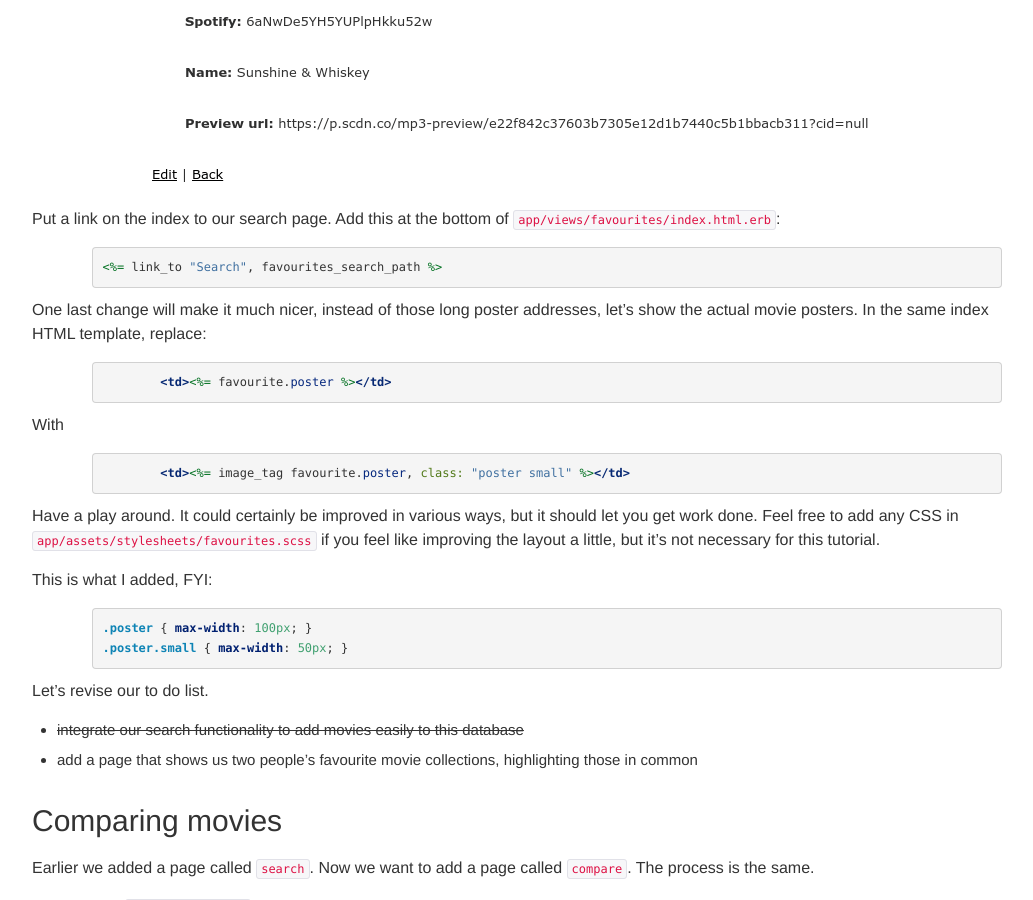
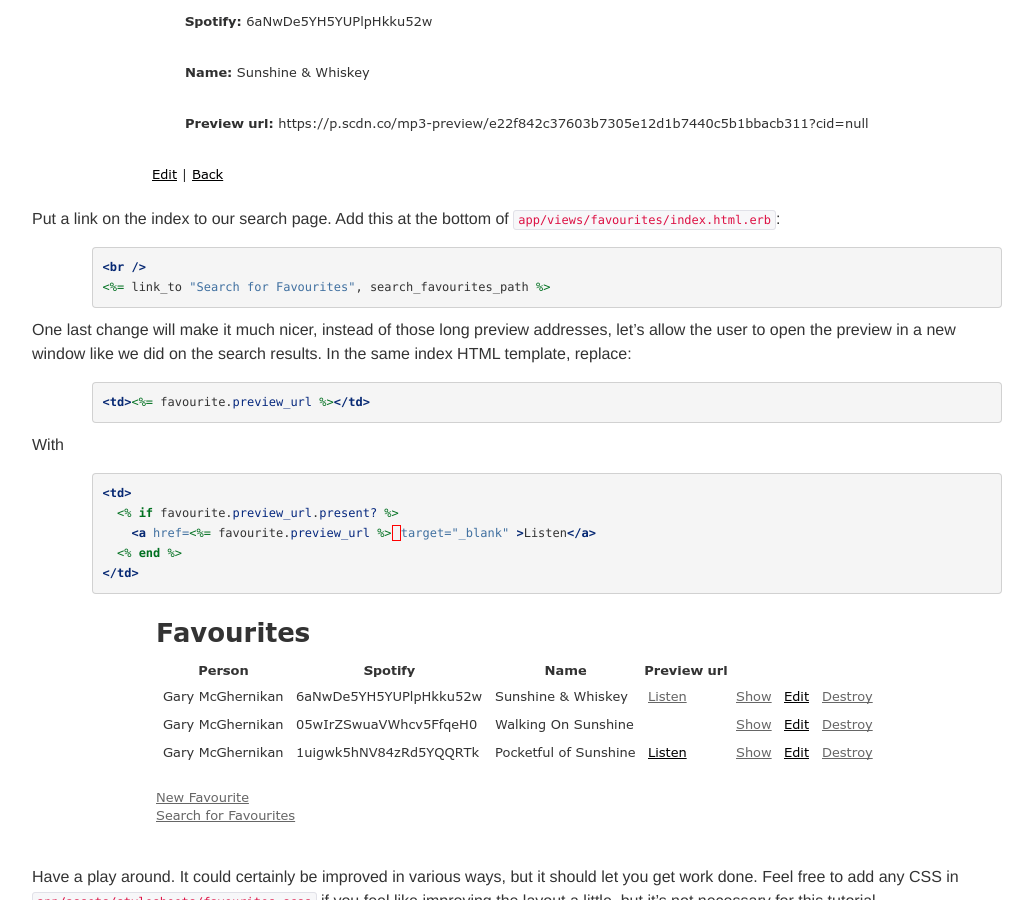
Before and after one commit to tracymu/api-tutorial, a Jekyll site: the page built from _posts/2017-02-21-compare-favourite-songs.md, in a window 1280 px wide and 900 px high, scrolled down 3903 px. Shown: the whole window, without its empty margins (53-1086 px from the left). Built offline with Jekyll 4.4.1, drawn with Linux system fonts in a browser that asks for light colours; nearby versions of some CDN libraries.

Commit message:
Update changes to Favourites#index to work with songs

````diff
--- a/_posts/2017-02-21-compare-favourite-songs.md
+++ b/_posts/2017-02-21-compare-favourite-songs.md
@@ -137,29 +137,29 @@ And after clicking the little button:
 Put a link on the index to our search page. Add this at the bottom of `app/views/favourites/index.html.erb`:
 
 ```erb
-<%= link_to "Search", favourites_search_path %>
+<br />
+<%= link_to "Search for Favourites", search_favourites_path %>
 ```
 
-One last change will make it much nicer, instead of those long poster addresses, let's show the actual movie posters. In the same index HTML template, replace:
+One last change will make it much nicer, instead of those long preview addresses, let's allow the user to open the preview in a new window like we did on the search results. In the same index HTML template, replace:
 
 ```erb
-        <td><%= favourite.poster %></td>
+<td><%= favourite.preview_url %></td>
 ```
 
 With
 
 ```erb
-        <td><%= image_tag favourite.poster, class: "poster small" %></td>
+<td>
+  <% if favourite.preview_url.present? %>
+    <a href=<%= favourite.preview_url %> target="_blank" >Listen</a>
+  <% end %>
+</td>
 ```
 
+![Favourites index]({{ site.url }}/images/fav-songs-index.png)
+
 Have a play around. It could certainly be improved in various ways, but it should let you get work done. Feel free to add any CSS in `app/assets/stylesheets/favourites.scss` if you feel like improving the layout a little, but it's not necessary for this tutorial.
-
-This is what I added, FYI:
-
-```css
-.poster { max-width: 100px; }
-.poster.small { max-width: 50px; }
-```
 
 Let's revise our to do list.
 
````
Also changed, not shown: images/fav-songs-index.png (added).
